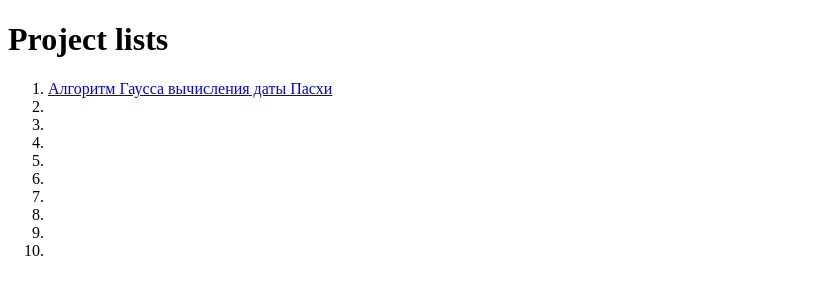
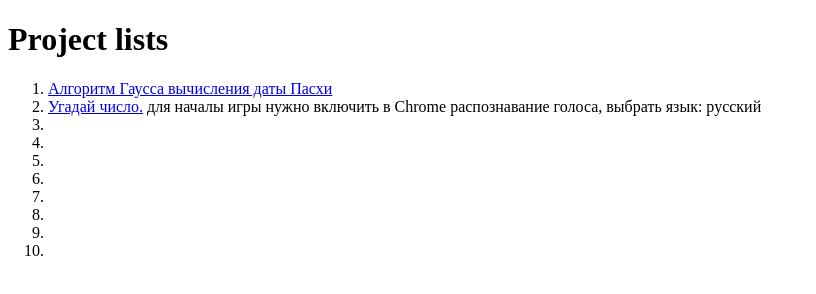
Before and after one commit to AbayReushenov/netlify, a website: page public/index.html in a window 1280 px wide. Shown: the whole page, without its empty margins (0-816 px from the left). Drawn offline with Linux system fonts and the light colour scheme.

Commit message:
Угадай число добавлено меню

```diff
--- a/public/index.html
+++ b/public/index.html
@@ -12,7 +12,9 @@
   <h1>Project lists</h1>
   <ol>
     <li><a href="/easter/">Алгоритм Гаусса вычисления даты Пасхи</a></li>
-    <li></li>
+    <li><a href="/ugaday/">Угадай число.</a>
+    <span>для началы игры нужно включить в Chrome распознавание голоса, выбрать язык: русский</span>
+    </li>
     <li></li>
     <li></li>
     <li></li>
```
Also changed, not shown: public/ugaday/img/bg.jpg (renamed from public/ugaday-tcifru/img/bg.jpg), public/ugaday/img/mic.png (renamed from public/ugaday-tcifru/img/mic.png), public/ugaday/index.html (renamed from public/ugaday-tcifru/index.html), public/ugaday/script.js (renamed from public/ugaday-tcifru/script.js), public/ugaday/style.css (renamed from public/ugaday-tcifru/style.css).
